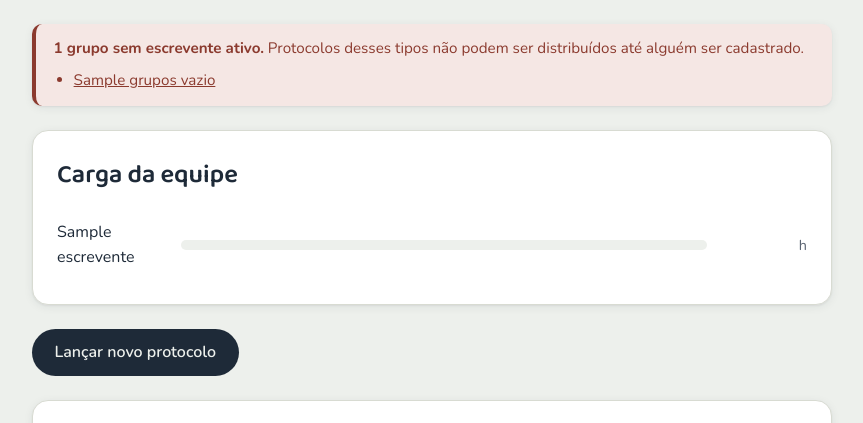
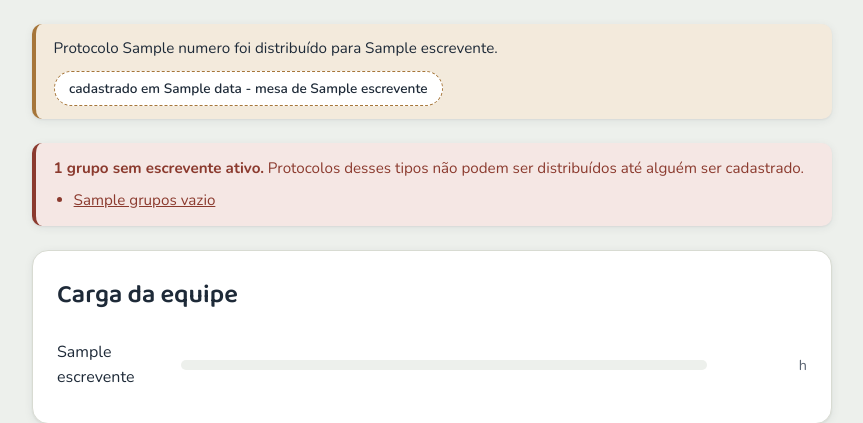
Before and after one commit to jokacschier-byte/delegador, a Django app: template saas/nucleo/templates/nucleo/dashboard.html in a window 1280 px wide. Shown: the part 62-485 px from the top of the page, without its empty margins (208-1071 px from the left). Run offline with Django 5.2, Linux system fonts and the light colour scheme; tables that the repository leaves empty hold one stand-in row (values such as "Sample post"); the template is opened without the code that fills it: values that come from a table or form of the project are taken from there, most other values are stand-ins (such as "Sample title", 1, 10 or a date in 2020).

Commit message:
Adiciona chip "clique para copiar" na confirmacao de distribuicao
Depois de lancar um protocolo, o painel mostra um chip com o texto
"cadastrado em DD/MM - mesa de NOME" (data local, escrevente que
recebeu o protocolo) -- um clique copia esse texto pra area de
transferencia (navigator.clipboard), para colar em qualquer outro
lugar (planilha, anotacao no SRI, etc.), com feedback visual
"Copiado v" por 1.5s.

A confirmacao deixa de passar pelo django.contrib.messages (que so
carrega texto simples) e passa a ser guardada na sessao
(confirmacao_distribuicao) por lancar_protocolo() e consumida (pop)
uma unica vez por dashboard() -- assim da pra carregar numero,
escrevente e data estruturados, sem gambiarra de parsing de string.
Data formatada em fuso local (timezone.localtime) para nao errar o
dia perto da meia-noite.

22/22 testes passando (3 novos: chip aparece com o texto certo, chip
some apos uma visita -- confirma o pop da sessao). Validado tambem via
Playwright com permissao de clipboard real: o clique copia exatamente
"cadastrado em 28/10 - mesa de Janaina".

Co-Authored-By: Claude Sonnet 5 <noreply@anthropic.com>
Claude-Session: https://claude.ai/code/session_01XbNm9gQqupQqwP6cHZkcdA

```diff
--- a/saas/nucleo/templates/nucleo/base.html
+++ b/saas/nucleo/templates/nucleo/base.html
@@ -146,6 +146,32 @@
         }
 
         .mensagem a { color: inherit; }
+
+        .chip-copiar {
+            display: inline-flex;
+            align-items: center;
+            gap: 0.4rem;
+            margin-top: 0.6rem;
+            padding: 0.45rem 0.9rem;
+            background: var(--papel-elevado);
+            border: 1px dashed var(--carimbo);
+            border-radius: var(--raio-pilula);
+            color: var(--tinta);
+            font-family: inherit;
+            font-size: 0.85rem;
+            font-weight: 600;
+            cursor: pointer;
+            transition: background-color 0.15s ease, border-color 0.15s ease;
+        }
+
+        .chip-copiar:hover { background: var(--carimbo-fundo); }
+
+        .chip-copiar.copiado {
+            background: var(--sucesso-fundo);
+            border-color: var(--sucesso);
+            border-style: solid;
+            color: var(--sucesso);
+        }
 
         .tabela-wrap {
             overflow-x: auto;
--- a/saas/nucleo/templates/nucleo/dashboard.html
+++ b/saas/nucleo/templates/nucleo/dashboard.html
@@ -1,6 +1,18 @@
 {% extends "nucleo/base.html" %}
 {% block titulo %}Painel{% endblock %}
 {% block conteudo %}
+
+{% if confirmacao %}
+<div class="mensagem success">
+    Protocolo {{ confirmacao.numero }} foi distribuído para {{ confirmacao.escrevente }}.
+    <br>
+    <button
+        type="button"
+        class="chip-copiar"
+        data-copiar="cadastrado em {{ confirmacao.data }} - mesa de {{ confirmacao.escrevente }}"
+    >cadastrado em {{ confirmacao.data }} - mesa de {{ confirmacao.escrevente }}</button>
+</div>
+{% endif %}
 
 {% if grupos_vazios %}
 <div class="mensagem error">
@@ -60,4 +72,26 @@
     <p class="vazio">Nenhum protocolo lançado ainda.</p>
     {% endif %}
 </section>
+
+{% if confirmacao %}
+<script>
+(function () {
+    var botao = document.querySelector(".chip-copiar");
+    if (!botao) return;
+
+    var textoOriginal = botao.textContent;
+
+    botao.addEventListener("click", function () {
+        navigator.clipboard.writeText(botao.getAttribute("data-copiar")).then(function () {
+            botao.textContent = "Copiado ✓";
+            botao.classList.add("copiado");
+            setTimeout(function () {
+                botao.textContent = textoOriginal;
+                botao.classList.remove("copiado");
+            }, 1500);
+        });
+    });
+})();
+</script>
+{% endif %}
 {% endblock %}
```
Also changed, not shown: saas/nucleo/tests.py (+24 -0 lines), saas/nucleo/views.py (+12 -5 lines).
